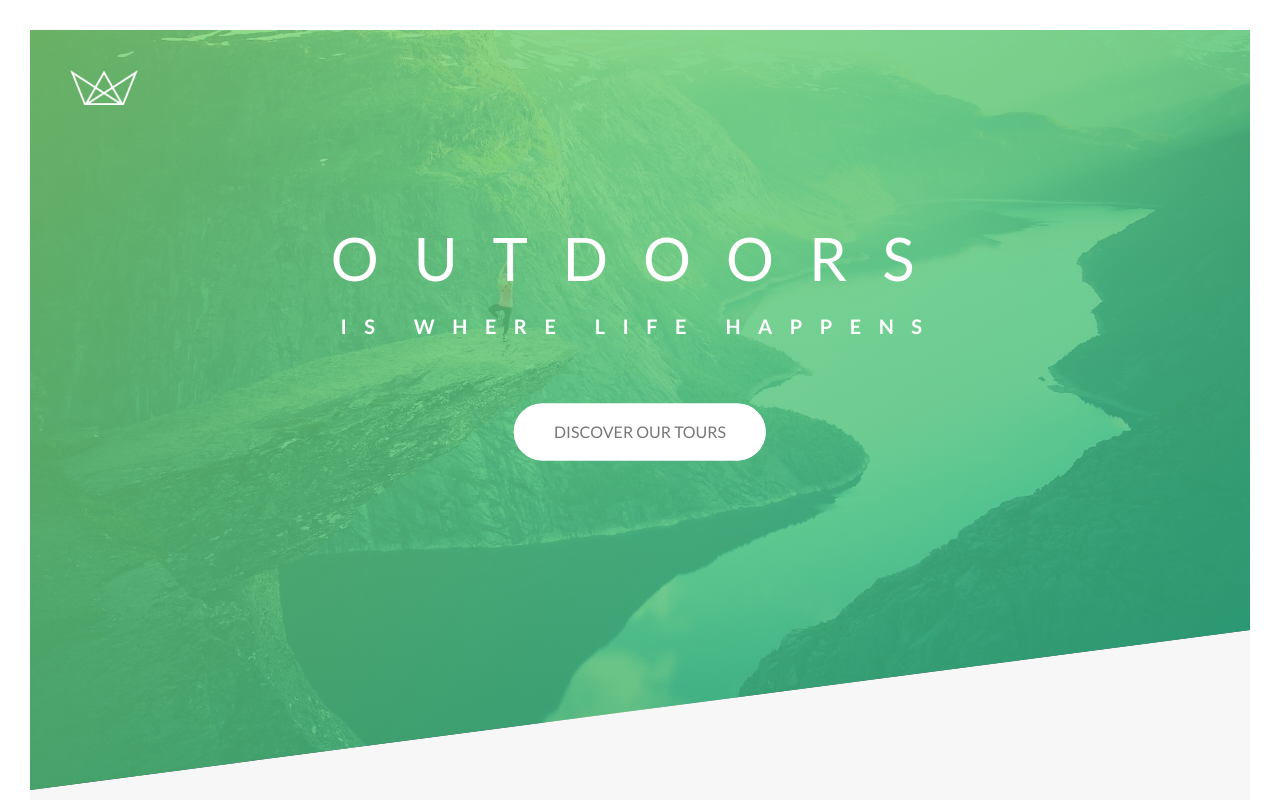
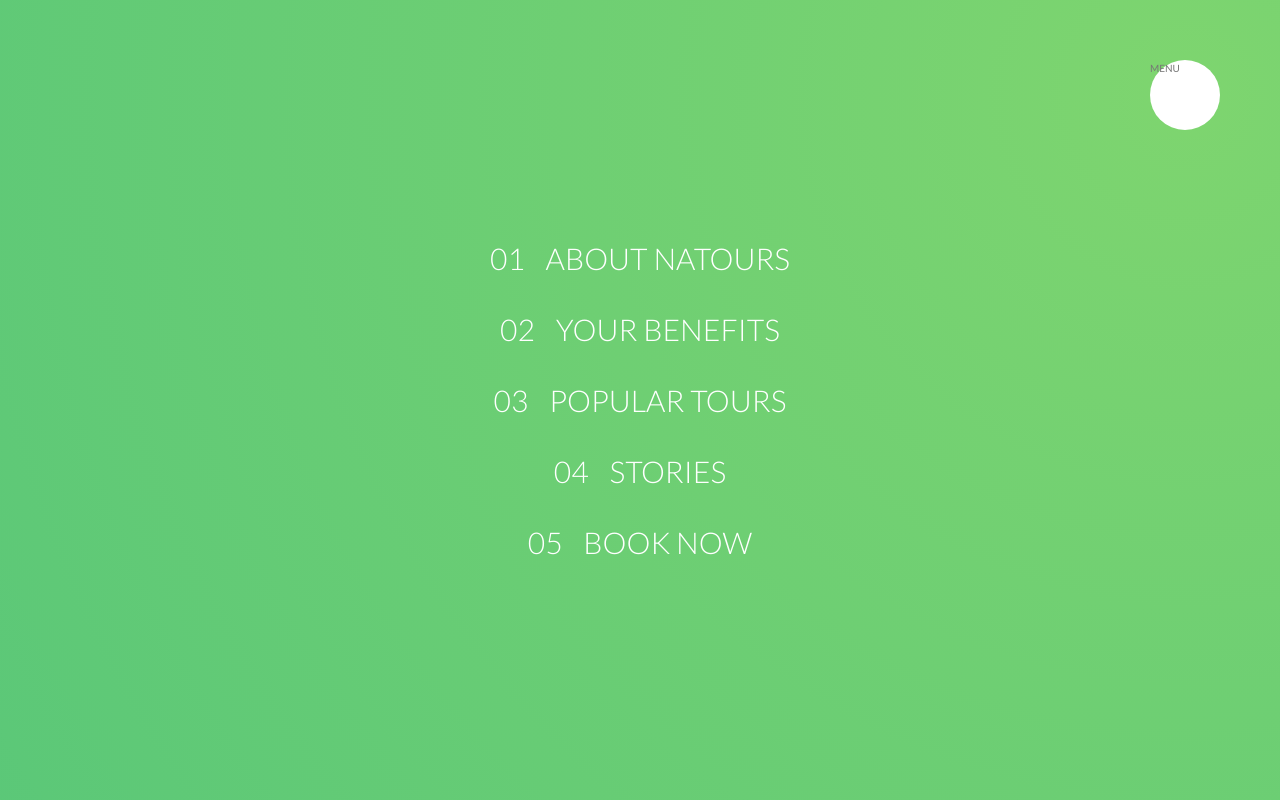
Before and after one commit to negilaxu/Natours, a website: page index.html in a window 1280 px wide. Shown: the top 800 px of the page. Drawn offline with Linux system fonts and the light colour scheme.

Commit message:
initial work of navigation is done

```diff
--- a/index.html
+++ b/index.html
@@ -16,6 +16,24 @@
 </head>
 
 <body>
+
+    <div class="navigation">
+        <input type="checkbox" name="" class="navigation__checkbox" id="navi-toggle">
+        <label for="navi-toggle" class="navigation__button">MENU</label>
+
+        <div class="navigation__background">&nbsp;</div>
+
+        <nav class="navigation__nav">
+            <ul class="navigation__list">
+                <li class="navigatin__item"><a href="#" class="navigation__link"><span>01</span> About Natours</a></li>
+                <li class="navigatin__item"><a href="#" class="navigation__link"><span>02</span> Your Benefits</a></li>
+                <li class="navigatin__item"><a href="#" class="navigation__link"><span>03</span> Popular Tours</a></li>
+                <li class="navigatin__item"><a href="#" class="navigation__link"><span>04</span> Stories</a></li>
+                <li class="navigatin__item"><a href="#" class="navigation__link"><span>05</span> Book Now</a></li>
+            </ul>
+        </nav>
+    </div>
+
     <header class="header">
         <div class="header__logo-box">
             <img src="img/logo-white.png" alt="logo" class="header__logo">
--- /dev/null
+++ b/sass/layout/_navigation.scss
@@ -0,0 +1,85 @@
+.navigation {
+  &__checkbox {
+  }
+
+  &__button {
+    background-color: $color-white;
+    height: 7rem;
+    width: 7rem;
+    position: fixed;
+    top: 6rem;
+    right: 6rem;
+    border-radius: 50%;
+    z-index: 2000;
+  }
+
+  &__background {
+    height: 6rem;
+    width: 6rem;
+    border-radius: 50%;
+    position: fixed;
+    top: 6.5rem;
+    right: 6.5rem;
+    background-image: radial-gradient(
+      $color-primary-light,
+      $color-primary-dark
+    );
+    z-index: 1000;
+    transform: scale(80);
+  }
+
+  &__nav {
+    height: 100vh;
+    width: 100%;
+    position: fixed;
+    top: 0;
+    right: 0;
+    z-index: 1500;
+  }
+
+  &__list {
+    position: absolute;
+    top: 50%;
+    left: 50%;
+    transform: translate(-50%, -50%);
+    list-style: none;
+    text-align: center;
+  }
+
+  &__item {
+    margin: 1rem;
+  }
+
+  &__link {
+    &:link,
+    &:visited {
+      display: inline-block;
+      font-size: 3rem;
+      font-weight: 300;
+      padding: 1rem 2rem;
+      color: $color-white;
+      text-decoration: none;
+      text-transform: uppercase;
+      background-image: linear-gradient(
+        120deg,
+        transparent 0%,
+        transparent 50%,
+        $color-white 50%
+      );
+      background-size: 220%;
+      transition: all 0.4s;
+
+      span {
+        margin-right: 1.5rem;
+        display: inline-block;
+      }
+    }
+
+    &:hover,
+    &:active {
+      background-position: 100%;
+      color: $color-primary;
+      transform: translateX(1rem);
+    }
+  }
+}
--- a/sass/main.scss
+++ b/sass/main.scss
@@ -18,5 +18,6 @@
 @import "layout/header";
 @import "layout/grid";
 @import "layout/footer";
+@import "layout/navigation";
 
 @import "pages/home";
```
Also changed, not shown: css/style.css.
